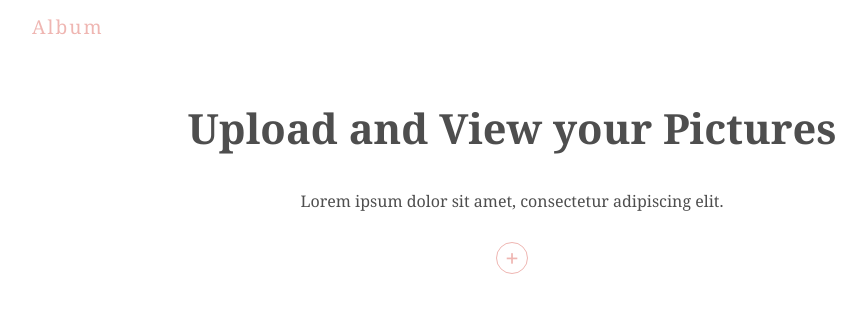
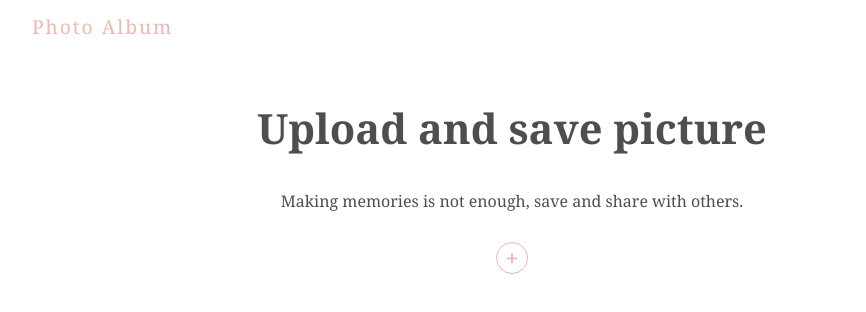
Before and after one commit to prewsh/picgram, a React (Create React App) app: page / in a window 1280 px wide. Shown: the top 312 px of the page, without its empty margins (128-994 px from the left). Built offline with nearby package versions, Linux system fonts and the light colour scheme; no server answers; the database is empty.

Commit message:
removed the lorem ipseum text

```diff
--- a/src/comps/Title.js
+++ b/src/comps/Title.js
@@ -3,9 +3,9 @@ import React from 'react';
 const Title = () => {
   return (
     <div className="title">
-      <h1>Album</h1>
-      <h2>Upload and View your Pictures</h2>
-      <p>Lorem ipsum dolor sit amet, consectetur adipiscing elit.</p>
+      <h1>Photo Album</h1>
+      <h2> Upload and save picture </h2>
+      <p>Making memories is not enough, save and share with others.</p>
     </div>
   )
 }
```
